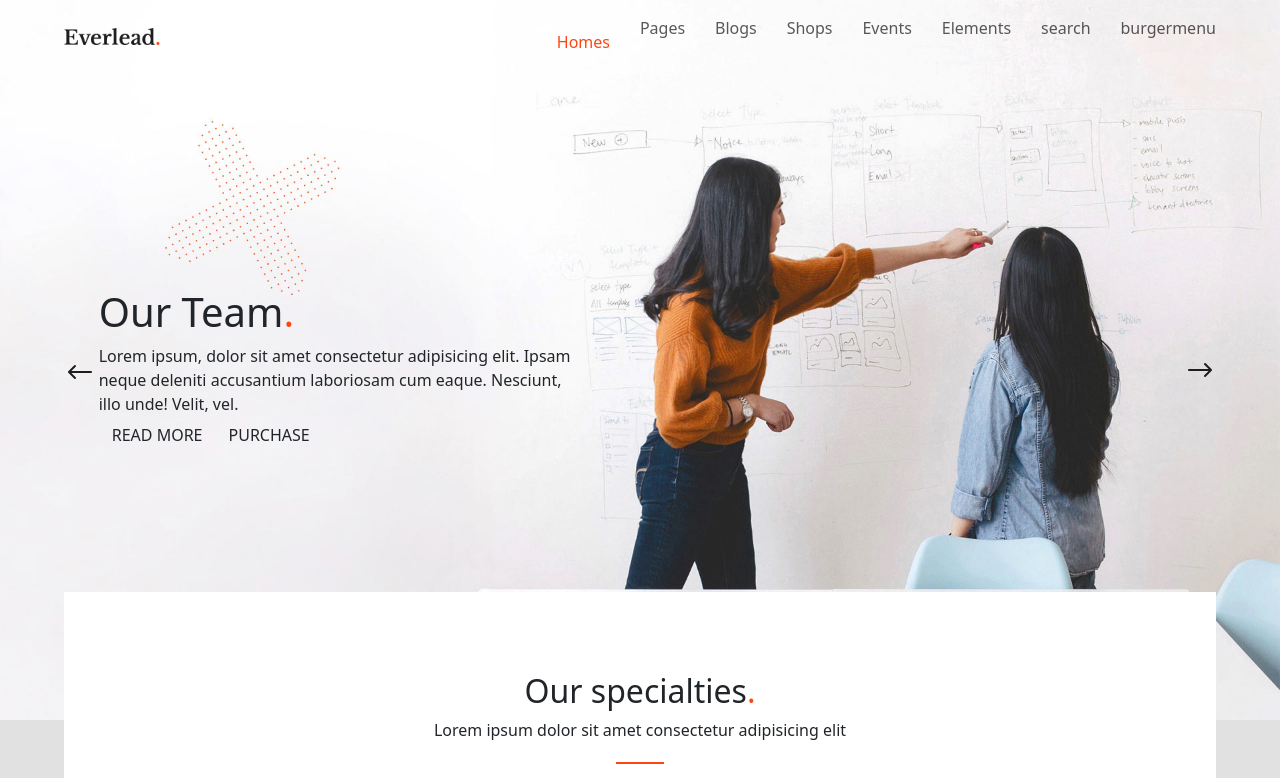
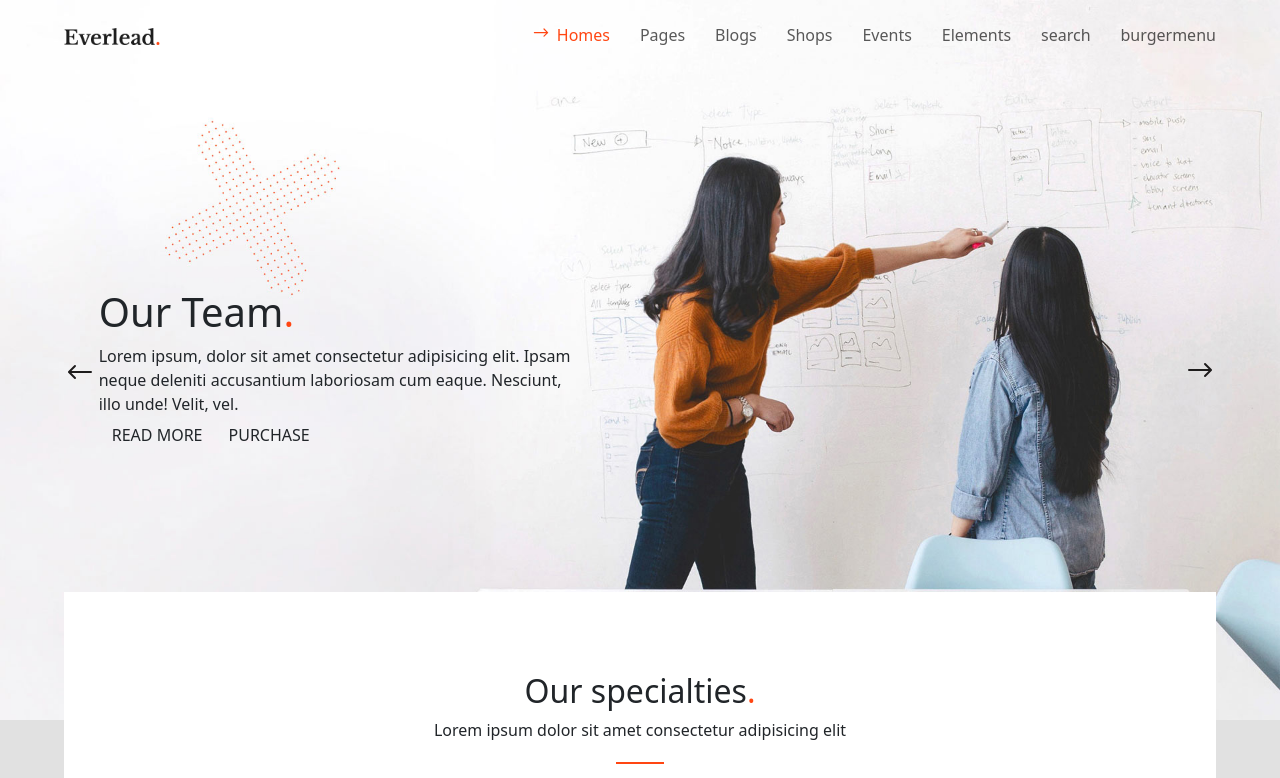
Before and after one commit to AndreaCoggio94/proj-html-vuejs, a Vue app: page / in a window 1280 px wide. Shown: the top 778 px of the page. Built offline with nearby package versions, Linux system fonts and the light colour scheme.

Commit message:
added arrow active navbar

```diff
--- a/src/components/header/NavBar.vue
+++ b/src/components/header/NavBar.vue
@@ -61,12 +61,18 @@ export default {
       justify-content: space-between;
       width: 60%;
       .nav-item {
+        display: flex;
+        align-items: center;
+        a {
+          display: flex;
+          align-items: center;
+        }
         &.active {
           a {
             color: #ff4612;
             &::before {
-              content: url(/svg/svg-6.svg);
-              fill: brown;
+              content: url(/svg/svg-6-orange.svg);
+              scale: 0.6;
             }
           }
         }
```
Also changed, not shown: public/svg/svg-6-orange.svg (added).
